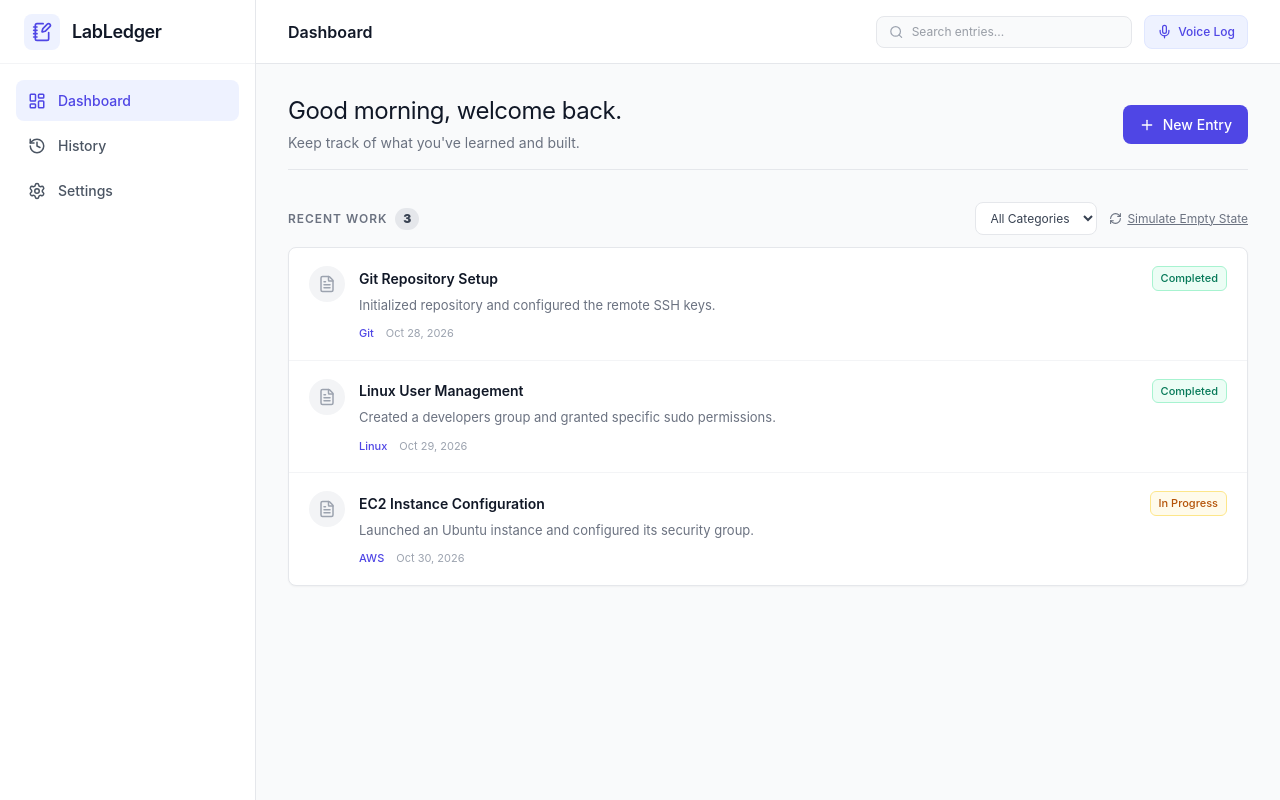
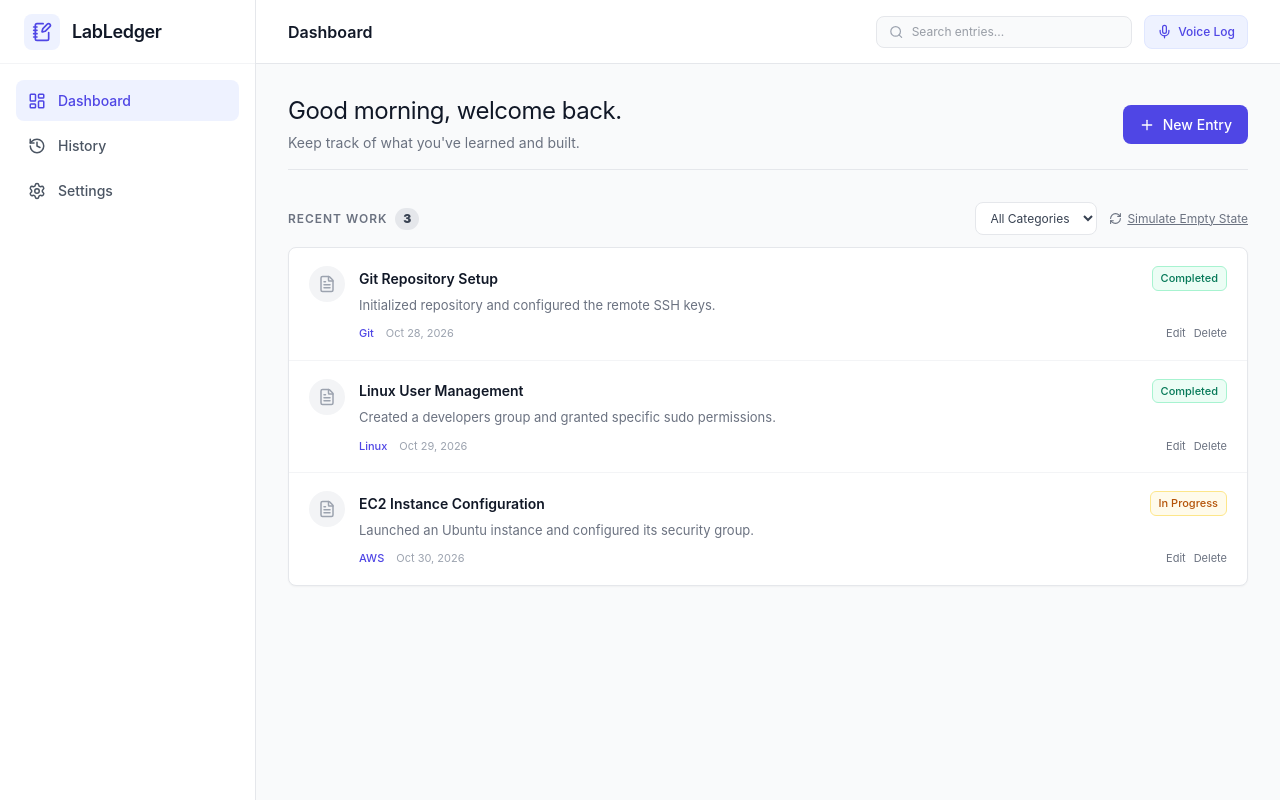
Before and after one commit to Vicky-codes17/labledger, a React (Vite) app: page / in a window 1280 px wide. Built offline with nearby package versions, Linux system fonts and the light colour scheme.

Commit message:
feat: add local entry storage

```diff
--- a/src/App.css
+++ b/src/App.css
@@ -426,6 +426,30 @@
   font-size: 11px;
 }
 
+.record-actions {
+  display: flex;
+  gap: 8px;
+  margin-left: auto;
+}
+
+.record-actions button {
+  padding: 0;
+  border: 0;
+  color: #6b7280;
+  background: transparent;
+  cursor: pointer;
+  font-size: 11px;
+}
+
+.record-actions button:hover {
+  color: var(--brand-600);
+  text-decoration: underline;
+}
+
+.record-actions button:last-child:hover {
+  color: #dc2626;
+}
+
 .record-meta span:first-child {
   color: var(--brand-600);
   font-weight: 500;
@@ -702,6 +726,16 @@
     gap: 6px;
   }
 
+  .record-meta {
+    align-items: flex-start;
+    flex-wrap: wrap;
+  }
+
+  .record-actions {
+    width: 100%;
+    margin-left: 0;
+  }
+
   .voice-button span {
     display: none;
   }
--- a/src/App.jsx
+++ b/src/App.jsx
@@ -1,4 +1,4 @@
-import { useState } from 'react'
+import { useEffect, useState } from 'react'
 import {
   Check,
   FileText,
@@ -14,6 +14,7 @@ import {
   X,
 } from 'lucide-react'
 import './App.css'
+import { deleteRecord, loadRecords, saveRecords, updateRecord } from './storage'
 
 const initialRecords = [
   {
@@ -48,7 +49,7 @@ const navigation = [
   { label: 'Settings', icon: Settings },
 ]
 
-function RecordList({ records, emptyMessage }) {
+function RecordList({ records, emptyMessage, onEdit, onDelete }) {
   if (records.length === 0) {
     return (
       <div className="empty-state">
@@ -77,6 +78,10 @@ function RecordList({ records, emptyMessage }) {
         <div className="record-meta">
           <span>{record.category}</span>
           <span>{record.date}</span>
+          <div className="record-actions">
+            <button type="button" onClick={() => onEdit(record)}>Edit</button>
+            <button type="button" onClick={() => onDelete(record.id)}>Delete</button>
+          </div>
         </div>
       </div>
     </article>
@@ -86,7 +91,7 @@ function RecordList({ records, emptyMessage }) {
 function App() {
   const [sidebarOpen, setSidebarOpen] = useState(false)
   const [activePage, setActivePage] = useState('Dashboard')
-  const [records, setRecords] = useState(initialRecords)
+  const [records, setRecords] = useState(() => loadRecords(initialRecords))
   const [searchQuery, setSearchQuery] = useState('')
   const [category, setCategory] = useState('All')
   const [emptyState, setEmptyState] = useState(false)
@@ -94,6 +99,11 @@ function App() {
   const [description, setDescription] = useState('')
   const [entryCategory, setEntryCategory] = useState('')
   const [generatedRecord, setGeneratedRecord] = useState(null)
+  const [editingRecordId, setEditingRecordId] = useState(null)
+
+  useEffect(() => {
+    saveRecords(records)
+  }, [records])
 
   const selectPage = (page) => {
     setActivePage(page)
@@ -114,6 +124,7 @@ function App() {
   const openEntryModal = () => {
     setEntryModalOpen(true)
     setGeneratedRecord(null)
+    setEditingRecordId(null)
   }
 
   const cancelEntry = () => {
@@ -121,6 +132,7 @@ function App() {
     setDescription('')
     setEntryCategory('')
     setGeneratedRecord(null)
+    setEditingRecordId(null)
   }
 
   const generateRecord = (event) => {
@@ -140,21 +152,41 @@ function App() {
     setGeneratedRecord((current) => ({ ...current, [field]: value }))
   }
 
+  const editRecord = (record) => {
+    setGeneratedRecord({
+      title: record.title,
+      category: record.category,
+      status: record.status,
+      steps: record.steps,
+      learnings: record.learnings || '',
+    })
+    setEditingRecordId(record.id)
+    setEntryModalOpen(true)
+  }
+
+  const removeRecord = (recordId) => {
+    setRecords((current) => deleteRecord(current, recordId))
+  }
+
   const saveEntry = (event) => {
     event.preventDefault()
     if (!generatedRecord?.title.trim() || !generatedRecord?.category.trim() || !generatedRecord?.steps.trim()) return
 
-    setRecords((current) => [
-      {
-        id: `rec-${Date.now()}`,
-        title: generatedRecord.title.trim(),
-        category: generatedRecord.category.trim(),
-        date: 'Oct 30, 2026',
-        status: generatedRecord.status,
-        steps: generatedRecord.steps.trim(),
-      },
-      ...current,
-    ])
+    const record = {
+      id: editingRecordId || `rec-${Date.now()}`,
+      title: generatedRecord.title.trim(),
+      category: generatedRecord.category.trim(),
+      date: editingRecordId
+        ? records.find((item) => item.id === editingRecordId)?.date || 'Oct 30, 2026'
+        : 'Oct 30, 2026',
+      status: generatedRecord.status,
+      steps: generatedRecord.steps.trim(),
+      learnings: generatedRecord.learnings?.trim() || '',
+    }
+
+    setRecords((current) =>
+      editingRecordId ? updateRecord(current, record) : [record, ...current],
+    )
     cancelEntry()
   }
 
@@ -285,6 +317,8 @@ function App() {
                       ? 'Simulated empty view. Click “New Entry” to add a record or restore entries.'
                       : 'No practical work logs match your filter criteria or search query.'
                   }
+                  onEdit={editRecord}
+                  onDelete={removeRecord}
                 />
               </div>
             </section>
@@ -300,6 +334,8 @@ function App() {
                 <RecordList
                   records={filteredRecords}
                   emptyMessage="No practical work logs match your search."
+                  onEdit={editRecord}
+                  onDelete={removeRecord}
                 />
               </div>
             </section>
--- /dev/null
+++ b/src/storage.js
@@ -0,0 +1,61 @@
+const STORAGE_KEY = 'labledger_records'
+
+const isValidRecord = (record) =>
+  record &&
+  typeof record === 'object' &&
+  typeof record.id === 'string' &&
+  typeof record.title === 'string' &&
+  typeof record.category === 'string' &&
+  typeof record.date === 'string' &&
+  typeof record.status === 'string' &&
+  typeof record.steps === 'string'
+
+const normalizeRecords = (value) => {
+  if (!Array.isArray(value)) return null
+
+  const validRecords = value.filter(isValidRecord)
+  return validRecords.length === value.length ? validRecords : null
+}
+
+export function loadRecords(fallbackRecords = []) {
+  if (typeof window === 'undefined' || !window.localStorage) return fallbackRecords
+
+  try {
+    const storedValue = window.localStorage.getItem(STORAGE_KEY)
+    if (storedValue === null) return fallbackRecords
+
+    const parsedValue = JSON.parse(storedValue)
+    return normalizeRecords(parsedValue) ?? fallbackRecords
+  } catch (error) {
+    console.error('Unable to load saved journal entries.', error)
+    return fallbackRecords
+  }
+}
+
+export function saveRecords(records) {
+  const validRecords = normalizeRecords(records)
+  if (!validRecords) {
+    console.error('Unable to save journal entries: invalid record data.')
+    return false
+  }
+
+  if (typeof window === 'undefined' || !window.localStorage) return false
+
+  try {
+    window.localStorage.setItem(STORAGE_KEY, JSON.stringify(validRecords))
+    return true
+  } catch (error) {
+    console.error('Unable to save journal entries.', error)
+    return false
+  }
+}
+
+export function updateRecord(records, updatedRecord) {
+  if (!isValidRecord(updatedRecord)) return records
+
+  return records.map((record) => (record.id === updatedRecord.id ? updatedRecord : record))
+}
+
+export function deleteRecord(records, recordId) {
+  return records.filter((record) => record.id !== recordId)
+}
```
